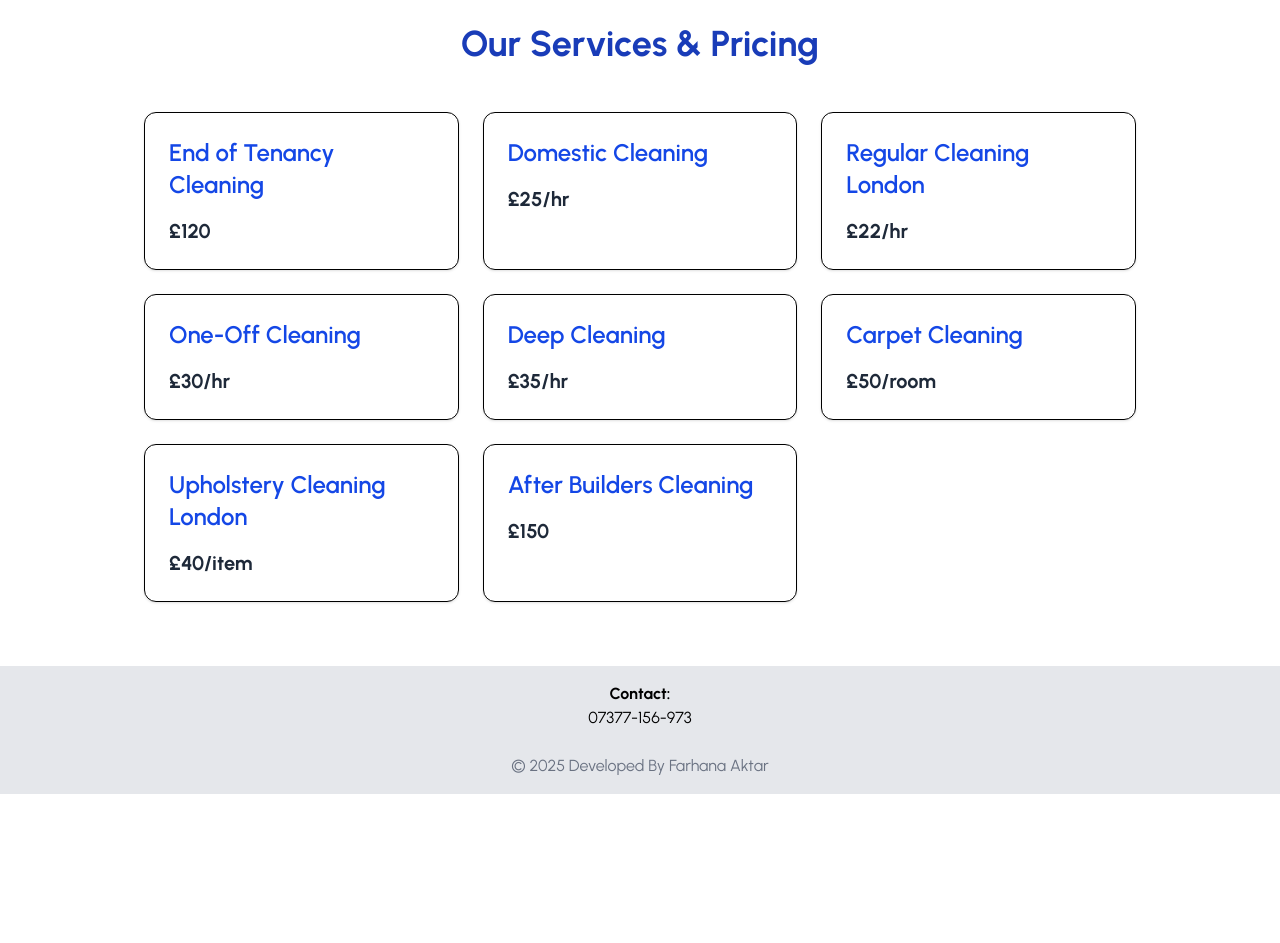
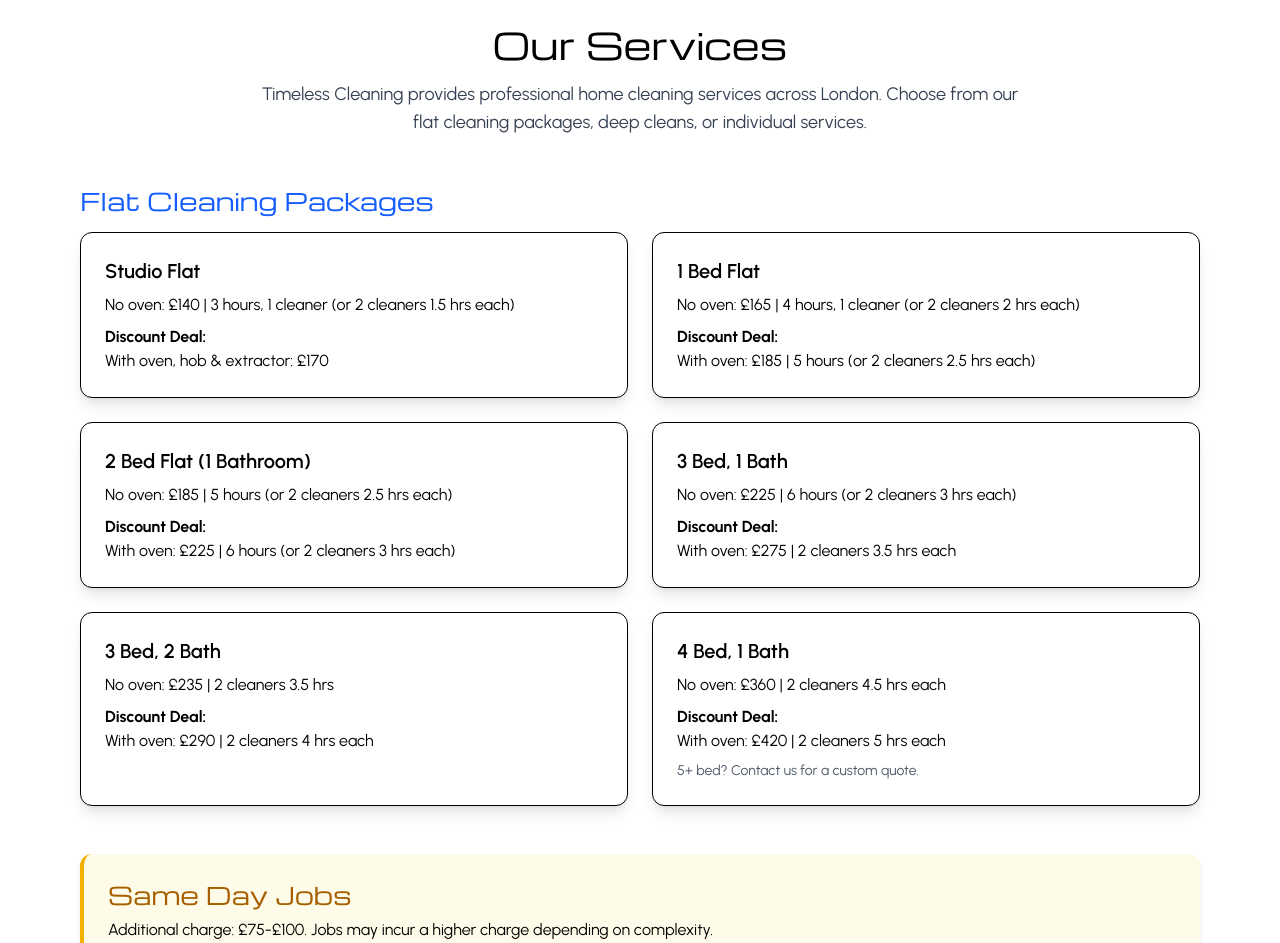
Before and after one commit to FarhanaUK/Timeless-Cleaning, a React (Vite) app: page /services in a window 1280 px wide. Shown: the part 260-1203 px from the top of the page. Before the commit the page ends 1054 px from the top, so only its background shows below. Built offline with nearby package versions, Linux system fonts and the light colour scheme.

Commit message:
Service and pricing

```diff
--- a/src/Components/ServicePrice.jsx
+++ b/src/Components/ServicePrice.jsx
@@ -1,38 +1,140 @@
-// ServicesPage.js
-import React from "react";
+function ServicePrice() {
+  return (
+    <div className="max-w-6xl mx-auto px-4 py-16 space-y-12">
+      <div className="text-center space-y-4">
+        <h1 className="text-3xl md:text-4xl font-michroma">Our Services</h1>
+        <p className="text-lg text-gray-700 max-w-3xl mx-auto">
+          Timeless Cleaning provides professional home cleaning services across
+          London. Choose from our flat cleaning packages, deep cleans, or
+          individual services.
+        </p>
+      </div>
 
-const ServicesPage = () => {
-  const services = [
-    { name: "End of Tenancy Cleaning", price: "£120" },
-    { name: "Domestic Cleaning", price: "£25/hr" },
-    { name: "Regular Cleaning London", price: "£22/hr" },
-    { name: "One-Off Cleaning", price: "£30/hr" },
-    { name: "Deep Cleaning", price: "£35/hr" },
-    { name: "Carpet Cleaning", price: "£50/room" },
-    { name: "Upholstery Cleaning London", price: "£40/item" },
-    { name: "After Builders Cleaning", price: "£150" },
-  ];
+      <div className="space-y-8">
+        <h2 className="text-2xl font-michroma text-blue-600 mb-4">
+          Flat Cleaning Packages
+        </h2>
 
-  return (
-    <div className="max-w-5xl mx-auto px-4 py-16">
-      <h2 className="text-4xl font-bold text-center mb-12 text-blue-800">
-        Our Services & Pricing
-      </h2>
-      <div className="grid grid-cols-1 sm:grid-cols-2 md:grid-cols-3 gap-6">
-        {services.map((service, index) => (
-          <div
-            key={index}
-            className="border rounded-xl p-6 shadow hover:shadow-lg transition"
-          >
-            <h3 className="text-2xl font-semibold mb-4 text-blue-700">
-              {service.name}
+        <div className="grid md:grid-cols-2 gap-6">
+          <div className="border p-6 rounded-xl shadow-lg bg-white">
+            <h3 className="text-xl font-semibold mb-2">Studio Flat</h3>
+            <p>
+              No oven: £140 | 3 hours, 1 cleaner (or 2 cleaners 1.5 hrs each)
+            </p>
+            <p className="font-bold mt-2">Discount Deal:</p>
+            <p>With oven, hob & extractor: £170</p>
+          </div>
+
+          <div className="border p-6 rounded-xl shadow-lg bg-white">
+            <h3 className="text-xl font-semibold mb-2">1 Bed Flat</h3>
+            <p>No oven: £165 | 4 hours, 1 cleaner (or 2 cleaners 2 hrs each)</p>
+            <p className="font-bold mt-2">Discount Deal:</p>
+            <p>With oven: £185 | 5 hours (or 2 cleaners 2.5 hrs each)</p>
+          </div>
+
+          <div className="border p-6 rounded-xl shadow-lg bg-white">
+            <h3 className="text-xl font-semibold mb-2">
+              2 Bed Flat (1 Bathroom)
             </h3>
-            <p className="text-xl font-bold text-gray-800">{service.price}</p>
+            <p>No oven: £185 | 5 hours (or 2 cleaners 2.5 hrs each)</p>
+            <p className="font-bold mt-2">Discount Deal:</p>
+            <p>With oven: £225 | 6 hours (or 2 cleaners 3 hrs each)</p>
           </div>
-        ))}
+
+          <div className="border p-6 rounded-xl shadow-lg bg-white">
+            <h3 className="text-xl font-semibold mb-2">3 Bed, 1 Bath</h3>
+            <p>No oven: £225 | 6 hours (or 2 cleaners 3 hrs each)</p>
+            <p className="font-bold mt-2">Discount Deal:</p>
+            <p>With oven: £275 | 2 cleaners 3.5 hrs each</p>
+          </div>
+
+          <div className="border p-6 rounded-xl shadow-lg bg-white">
+            <h3 className="text-xl font-semibold mb-2">3 Bed, 2 Bath</h3>
+            <p>No oven: £235 | 2 cleaners 3.5 hrs</p>
+            <p className="font-bold mt-2">Discount Deal:</p>
+            <p>With oven: £290 | 2 cleaners 4 hrs each</p>
+          </div>
+
+          <div className="border p-6 rounded-xl shadow-lg bg-white">
+            <h3 className="text-xl font-semibold mb-2">4 Bed, 1 Bath</h3>
+            <p>No oven: £360 | 2 cleaners 4.5 hrs each</p>
+            <p className="font-bold mt-2">Discount Deal:</p>
+            <p>With oven: £420 | 2 cleaners 5 hrs each</p>
+            <p className="text-sm mt-2 text-gray-600">
+              5+ bed? Contact us for a custom quote.
+            </p>
+          </div>
+        </div>
+      </div>
+
+      <div className="border-l-4 border-yellow-500 bg-yellow-50 p-6 rounded-xl shadow-md">
+        <h2 className="text-2xl font-michroma text-yellow-700 mb-2">
+          Same Day Jobs
+        </h2>
+        <p>
+          Additional charge: £75-£100. Jobs may incur a higher charge depending
+          on complexity.
+        </p>
+        <p className="text-sm text-gray-600 mt-2">
+          A percentage of this extra charge is paid back to the cleaner as a
+          bonus.
+        </p>
+      </div>
+
+      <div className="space-y-4">
+        <h2 className="text-2xl font-michroma text-blue-600 mb-2">
+          Individual Cleaning Quotes
+        </h2>
+        <div className="grid md:grid-cols-3 gap-4">
+          <div className="border p-4 rounded-lg shadow bg-white">
+            Kitchen Deep Clean: £80
+          </div>
+          <div className="border p-4 rounded-lg shadow bg-white">
+            Living Room Deep Clean: £40
+          </div>
+          <div className="border p-4 rounded-lg shadow bg-white">
+            Bathroom Deep Clean: £55
+          </div>
+          <div className="border p-4 rounded-lg shadow bg-white">
+            Toilet Deep Clean: £25
+          </div>
+          <div className="border p-4 rounded-lg shadow bg-white">
+            Bedroom Deep Clean: £40
+          </div>
+          <div className="border p-4 rounded-lg shadow bg-white">
+            Garage: £50
+          </div>
+          <div className="border p-4 rounded-lg shadow bg-white">
+            Conservatory: £45
+          </div>
+          <div className="border p-4 rounded-lg shadow bg-white">
+            Single Oven: £55
+          </div>
+          <div className="border p-4 rounded-lg shadow bg-white">
+            Double Oven: £79
+          </div>
+          <div className="border p-4 rounded-lg shadow bg-white">
+            Range Oven: £135
+          </div>
+          <div className="border p-4 rounded-lg shadow bg-white">
+            Hob: £12.50
+          </div>
+          <div className="border p-4 rounded-lg shadow bg-white">
+            Extractor: £25
+          </div>
+          <div className="border p-4 rounded-lg shadow bg-white">
+            Fridge: £10
+          </div>
+        </div>
+      </div>
+
+      <div className="text-center bg-green-50 p-6 rounded-xl shadow-md">
+        <p className="font-semibold text-lg">
+          Minimum booking fee: £120 (up to 3 hours)
+        </p>
       </div>
     </div>
   );
-};
+}
 
-export default ServicesPage;
+export default ServicePrice;
```
